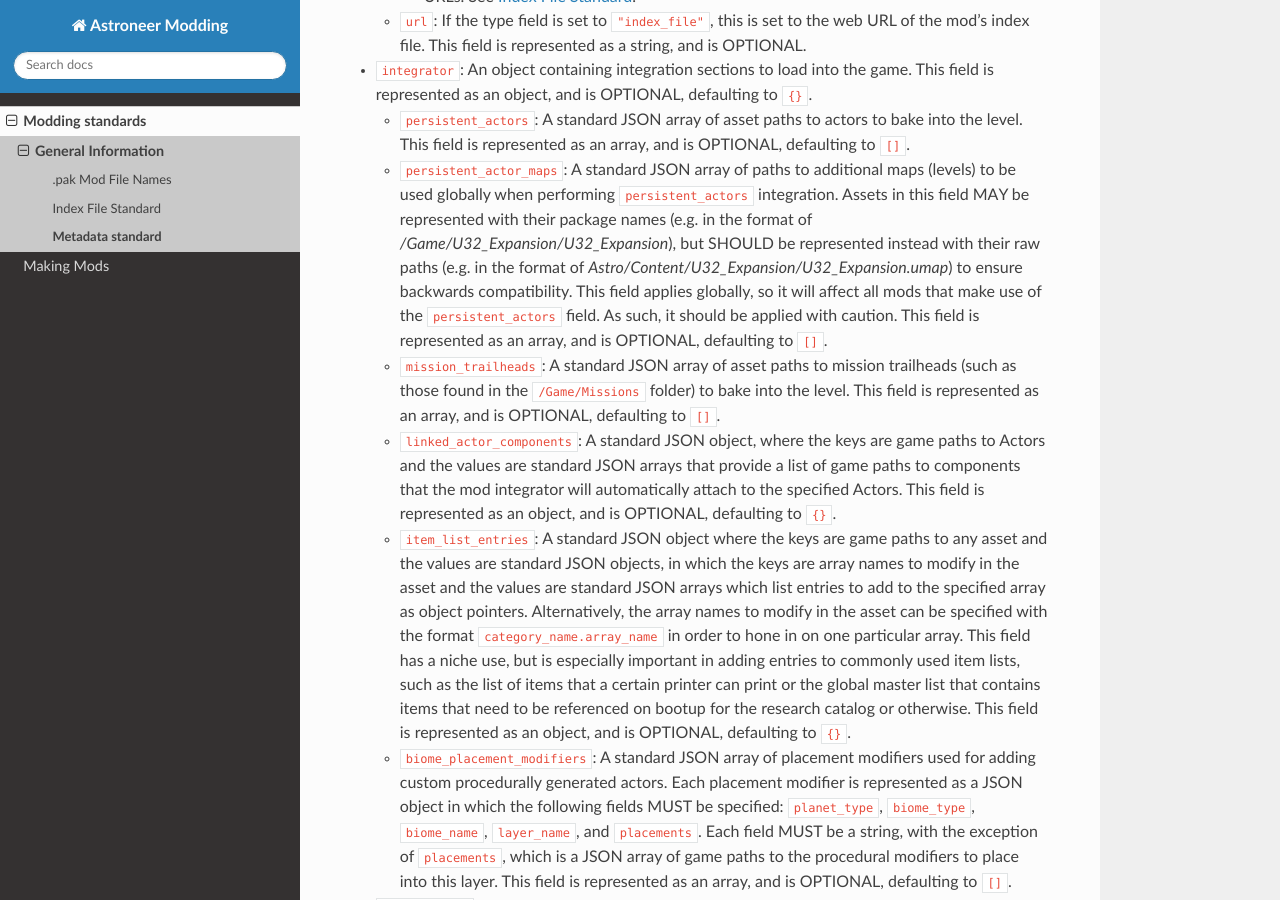
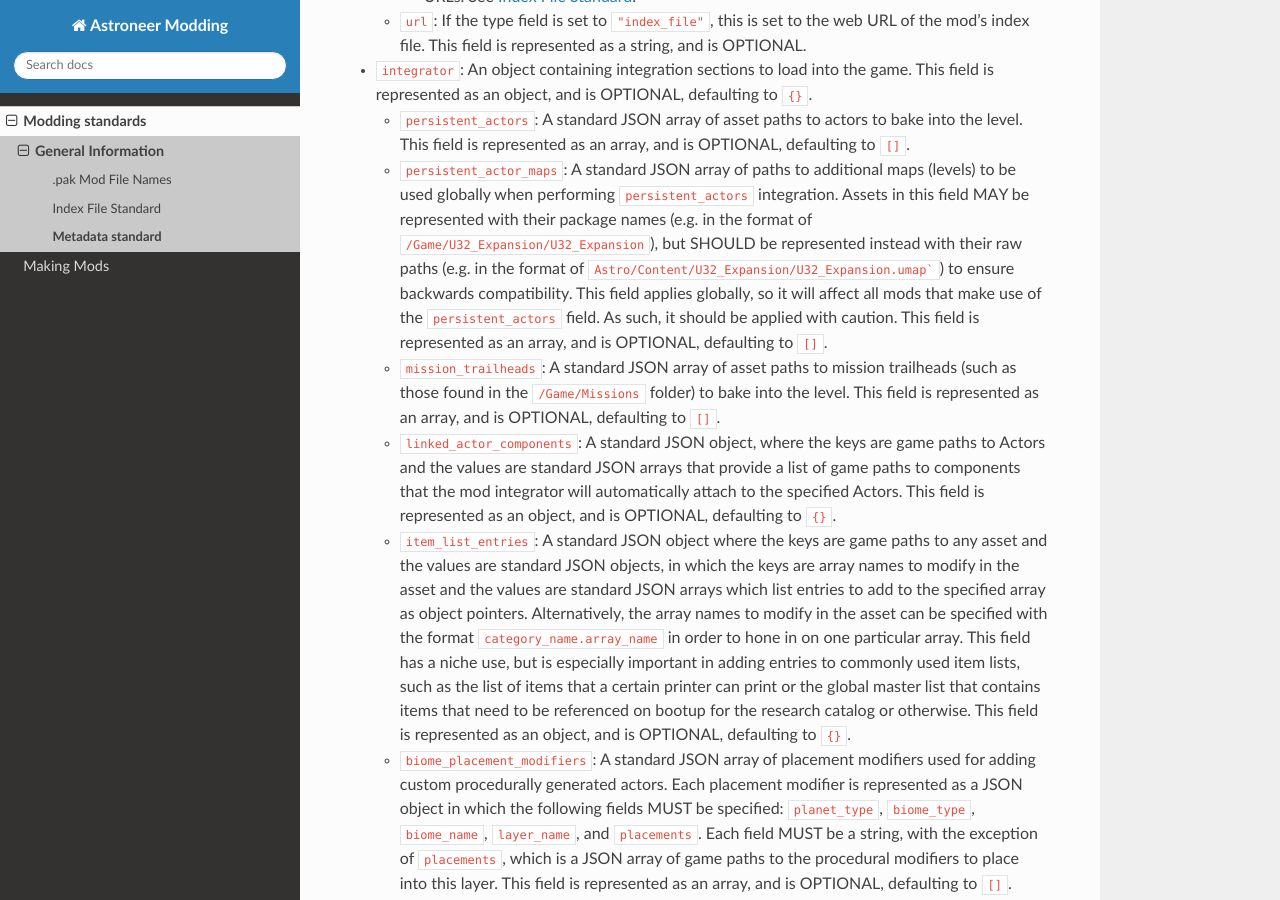
Before and after one commit to AstroTechies/astroneermodding, a Sphinx documentation site: the page built from docs/standards/metadatav2.rst, in a window 1280 px wide and 900 px high, scrolled down 1353 px. Built offline with Sphinx 7.4.7 and the Read the Docs theme 3.1.0, drawn with Linux system fonts in a browser that asks for light colours.

````diff
--- a/docs/standards/metadatav2.rst
+++ b/docs/standards/metadatav2.rst
@@ -64,7 +64,7 @@ The following is a list of fields that can be specified within the root object o
      and is OPTIONAL, defaulting to ``[]``.
 
   -  ``persistent_actor_maps``: A standard JSON array of paths to additional maps (levels) to be used globally when performing ``persistent_actors`` integration.
-     Assets in this field MAY be represented with their package names (e.g. in the format of `/Game/U32_Expansion/U32_Expansion`), but SHOULD be represented instead with their raw paths (e.g. in the format of `Astro/Content/U32_Expansion/U32_Expansion.umap`) to ensure backwards compatibility.
+     Assets in this field MAY be represented with their package names (e.g. in the format of ``/Game/U32_Expansion/U32_Expansion``), but SHOULD be represented instead with their raw paths (e.g. in the format of ``Astro/Content/U32_Expansion/U32_Expansion.umap```) to ensure backwards compatibility.
      This field applies globally, so it will affect all mods that make use of the ``persistent_actors`` field. As such, it should be applied with caution.
      This field is represented as an array, and is OPTIONAL, defaulting to ``[]``.
 
````
